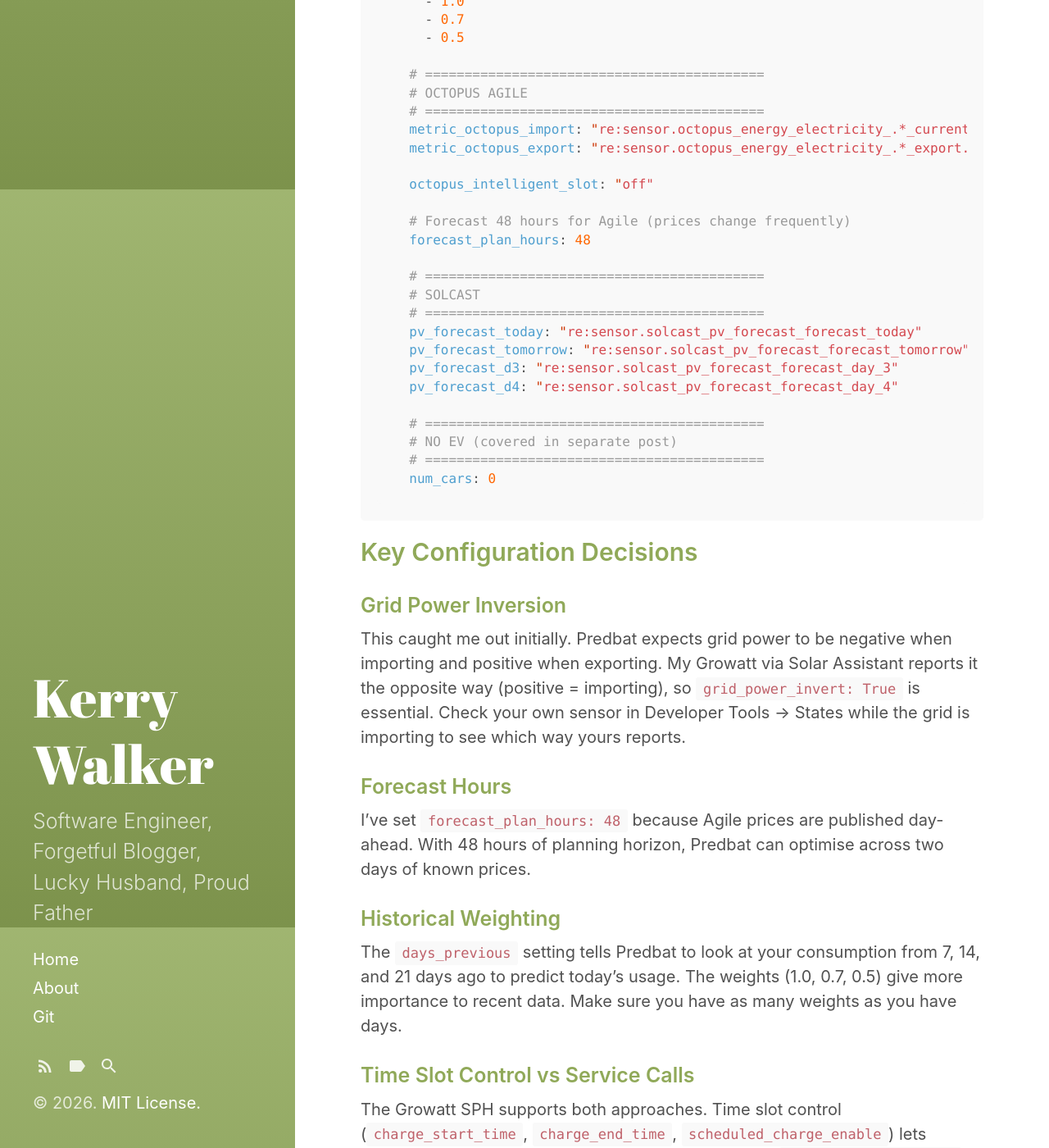
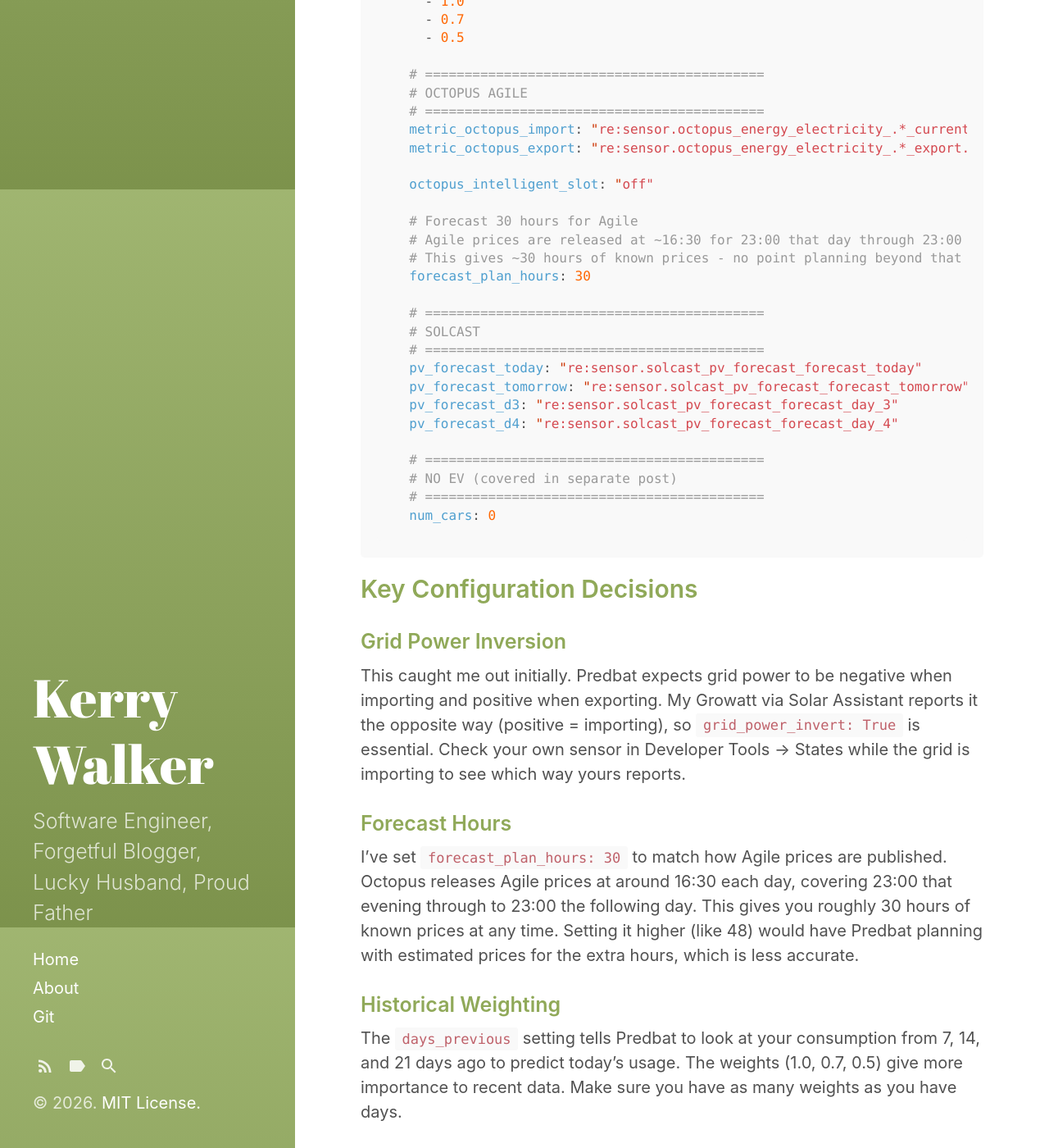
Before and after one commit to KerryWalker/KerryWalker.github.io, a Jekyll site: the page built from _posts/2026-01-22-predbat-solar-assistant-growatt-octopus-agile.md, in a window 1280 px wide and 1400 px high, scrolled down 5169 px. Shown: the whole window at 82% size. Built offline with Jekyll 4.4.1, drawn with Linux system fonts in a browser that asks for light colours; comment, search, counter and statistics services are not loaded; some of the changed text lies outside the part shown.

Commit message:
Update 2026-01-22-predbat-solar-assistant-growatt-octopus-agile.md

```diff
--- a/_posts/2026-01-22-predbat-solar-assistant-growatt-octopus-agile.md
+++ b/_posts/2026-01-22-predbat-solar-assistant-growatt-octopus-agile.md
@@ -215,8 +215,10 @@ pred_bat:
 
   octopus_intelligent_slot: "off"
 
-  # Forecast 48 hours for Agile (prices change frequently)
-  forecast_plan_hours: 48
+  # Forecast 30 hours for Agile
+  # Agile prices are released at ~16:30 for 23:00 that day through 23:00 next day
+  # This gives ~30 hours of known prices - no point planning beyond that
+  forecast_plan_hours: 30
 
   # ===========================================
   # SOLCAST
@@ -240,7 +242,7 @@ This caught me out initially. Predbat expects grid power to be negative when imp
 
 ### Forecast Hours
 
-I've set `forecast_plan_hours: 48` because Agile prices are published day-ahead. With 48 hours of planning horizon, Predbat can optimise across two days of known prices.
+I've set `forecast_plan_hours: 30` to match how Agile prices are published. Octopus releases Agile prices at around 16:30 each day, covering 23:00 that evening through to 23:00 the following day. This gives you roughly 30 hours of known prices at any time. Setting it higher (like 48) would have Predbat planning with estimated prices for the extra hours, which is less accurate.
 
 ### Historical Weighting
 
@@ -281,7 +283,7 @@ Beyond the `apps.yaml` file, Predbat exposes many settings as Home Assistant ent
 
 | Setting | Value | Reason |
 |---------|-------|--------|
-| `input_number.predbat_forecast_plan_hours` | 48 | Two days of planning for day-ahead Agile prices |
+| `input_number.predbat_forecast_plan_hours` | 30 | Matches Agile price availability (~30 hours ahead) |
 | `switch.predbat_combine_charge_slots` | ON | Combines consecutive cheap slots into one charge window |
 | `switch.predbat_combine_export_slots` | ON | Same for export (when enabled) |
 | `switch.predbat_calculate_inday_adjustment` | ON | Adjusts plan as Agile prices update |
```
